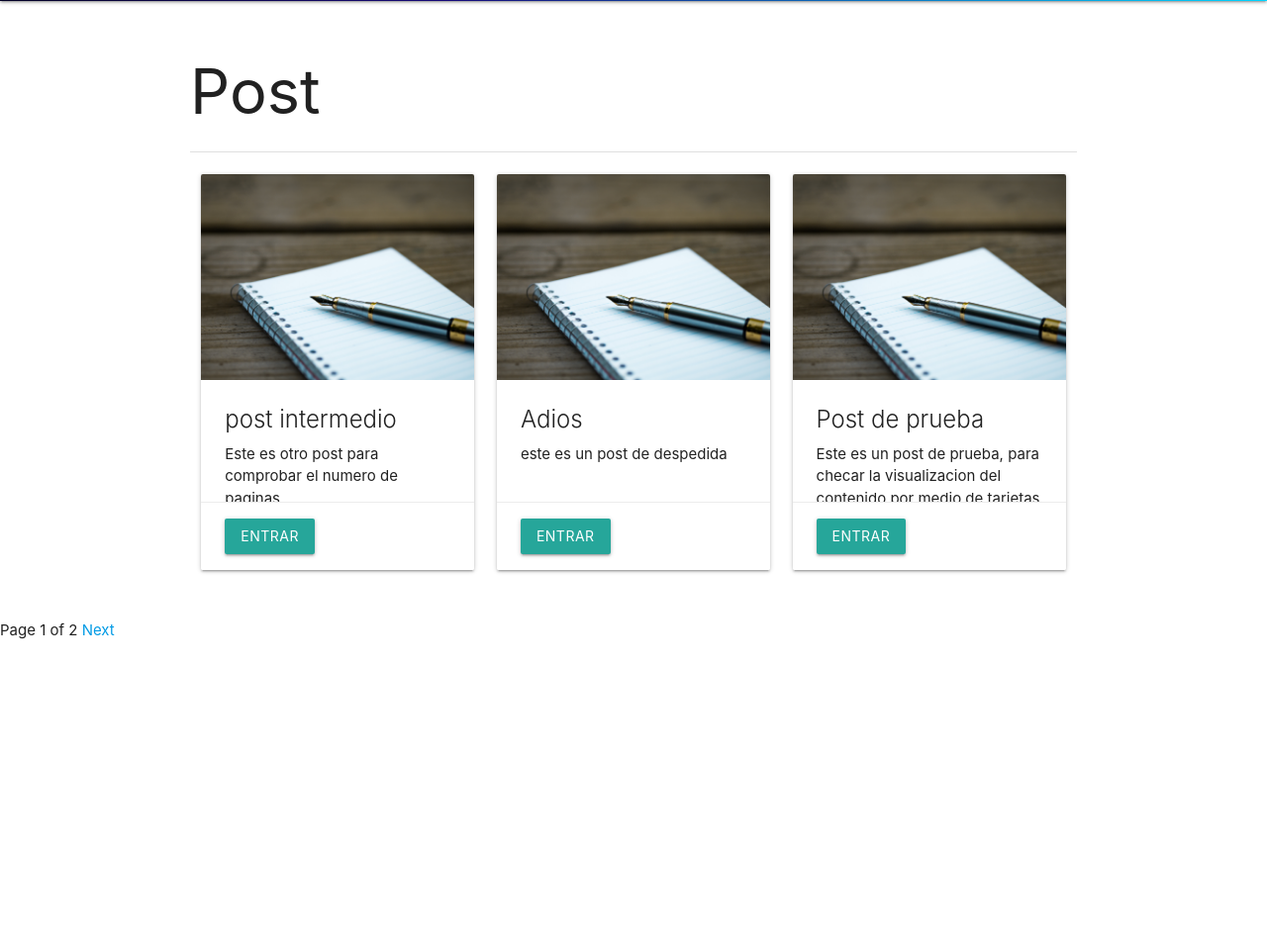
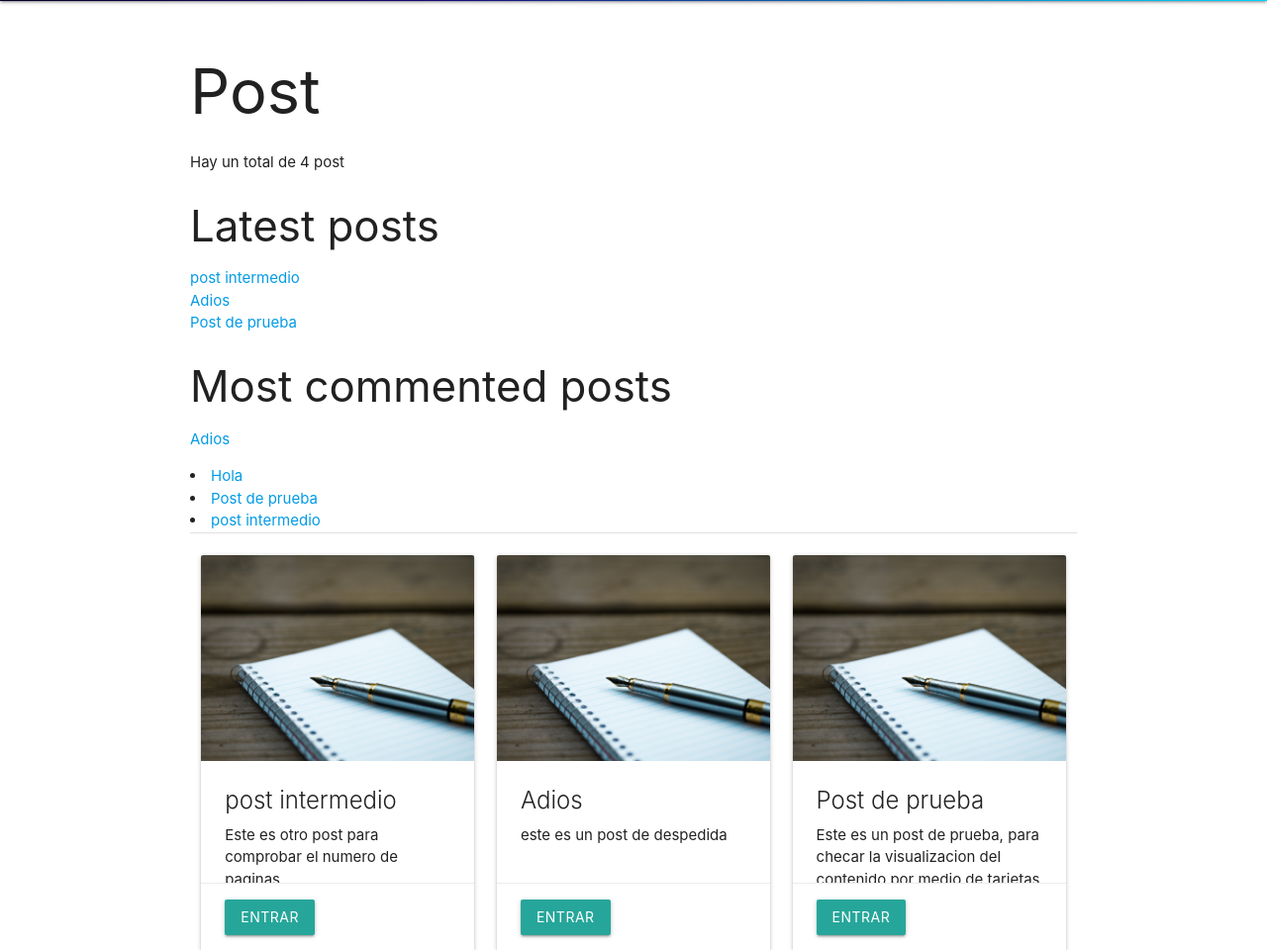
Before and after one commit to nestorjuarezR/blogdjango, a Django app: page /blogapp/ in a window 1280 px wide. Shown: the part 311-1271 px from the top of the page at 99% size. Before the commit the page ends 957 px from the top, so only its background shows below. Run offline with Django 4.2, Linux system fonts and the light colour scheme; data comes from the database, SQL or seed files in the repository; parts of the project's set-up code (start-up, migrations or seed data) failed here and were passed over; some libraries are stand-ins or nearby versions.

Commit message:
Se agregan post recientes y mas comentados

```diff
--- a/blogapp/templates/blogapp/base.html
+++ b/blogapp/templates/blogapp/base.html
@@ -1,3 +1,4 @@
+{% load blog_tags %}
 {% load static %}
 <!DOCTYPE html>
 <html lang="en">
@@ -49,7 +50,7 @@
       <ul class="tabs tabs-transparent" id="tab_down">
         <li class="tab"><a href="#">All</a></li>
         <li class="tab"><a class="active" href="#test2">Populares</a></li>
-        <li class="tab "><a href="#test3">Recientes</a></li>
+        <li class="tab "><a href="#">Recientes</a></li>
       </ul>
     </div>
   </nav>
@@ -77,7 +78,19 @@
   <!-- Post -->
   <div class="container section">
     <h1>Post</h1>
+    <p>Hay un total de {% total_posts %} post</p>
+    <h3>Latest posts</h3>
+      {% show_latest_posts 3 %}
 
+    <h3>Most commented posts</h3>
+    {% get_most_commented_posts as most_commented_posts %}
+    <ul>
+      {% for post in most_commented_posts %}
+      <li>
+        <a href="{{ post.get_absolute_url }}">{{ post.title }}</a>
+      </li>
+    </ul>
+      {% endfor %}
     <div class="row">
       <!-- Inicio del ciclo for para mostar las categorias -->
       <div class="divider"></div>
--- /dev/null
+++ b/blogapp/templates/blogapp/lastest_post.html
@@ -0,0 +1,7 @@
+<ul>
+    {% for post in latest_posts %}
+    <li>
+    <a href="{{ post.id }}">{{ post.title }}</a>
+    </li>
+    {% endfor %}
+</ul>
--- /dev/null
+++ b/blogapp/templatetags/blog_tags.py
@@ -0,0 +1,22 @@
+from django import template
+from ..models import Post
+from django.db.models import Count
+
+register = template.Library()
+
+@register.simple_tag
+def total_posts():
+    return Post.published.count()
+
+
+
+@register.inclusion_tag('blogapp/lastest_post.html')
+def show_latest_posts(count=5):
+    latest_posts = Post.published.order_by('-publish')[:count]
+    return {'latest_posts': latest_posts}
+
+@register.simple_tag
+def get_most_commented_posts(count=5):
+    return Post.published.annotate(
+        total_comments = Count('comments')
+    ).order_by('-total_comments')[:count]
--- a/blogapp/views.py
+++ b/blogapp/views.py
@@ -27,6 +27,8 @@ def index(request,tag_slug=None):
                                 "./blogapp/base.html",
                                  {'posts': posts,
                                  'tag': tag})
+
+
 
 def post_detail(request,id):
     post = get_object_or_404(Post,
```
Also changed, not shown: blogapp/templatetags/__init__.py (added).
